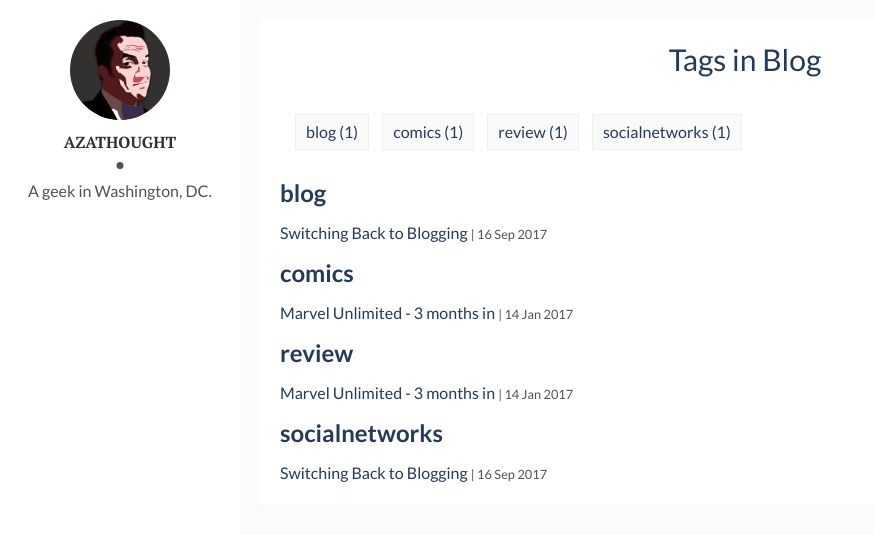
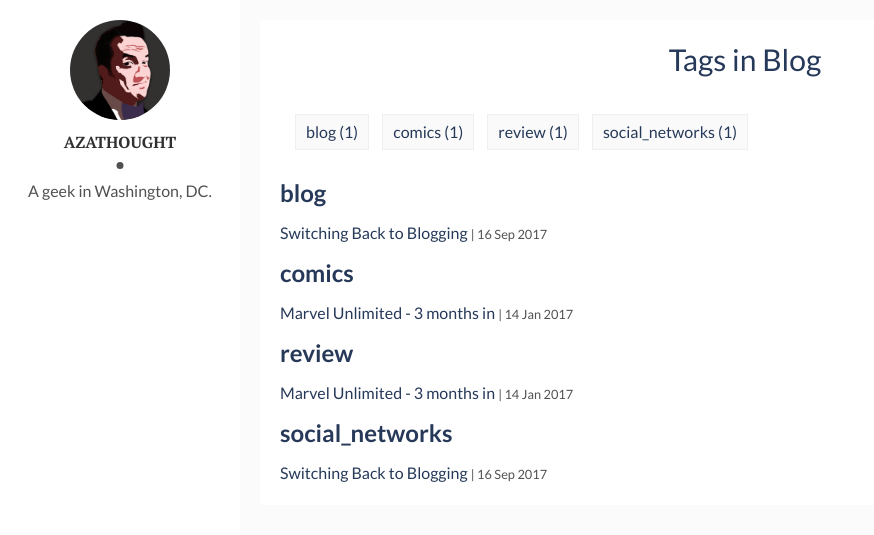
Before and after one commit to azathought/azathought.github.io, a Jekyll site: the page built from tags.html, in a window 1280 px wide. Shown: the top 535 px of the page, without its empty margins (0-874 px from the left). Built offline with Jekyll 4.4.1, drawn with Linux system fonts in a browser that asks for light colours.

Commit message:
spelling

```diff
--- a/_posts/2017-09-16-switching-back-to-blogging.markdown
+++ b/_posts/2017-09-16-switching-back-to-blogging.markdown
@@ -4,14 +4,13 @@
 date: 2017-09-16 00:00:00 -0500
 description: Restarting the blog
 img: posts/20170916-moai.jpg # Add image post (optional)
-tags: [blog, socialnetworks]
+tags: [blog, social_networks]
 published: true
 ---
 
-Unless you make a concious effort, we all have public web presence and, aside from having a work related tech blog, I've existed for the last ten years on platforms provided by large social media providers.  The encroaching impact on one's identity when self expression is gated by sharing and privacy settings of Livejournal, Twitter, Tumblr, Facbook, Instagram, and others is slow and hard to see; however, twelve years in it is noticeable.
+Unless you make a conscious effort, we all have public web presence and, aside from having a work related tech blog, I've existed for the last ten years on platforms provided by large social media providers.  The encroaching impact on one's identity when self expression is gated by sharing and privacy settings of Livejournal, Twitter, Tumblr, Facbook, Instagram, and others is slow and hard to see; however, twelve years in it is noticeable.
 
-I severely reduced my input on network sites in 2017 to take a break from the echo chamber.  This is an effort to find my voice.  Being able to be myself on the web is an extreme privilege and something pretty easy to abuse.  My goal is to adhere to the folowing here:
-
+I severely reduced my input on network sites in 2017 to take a break from the echo chamber.  This is an effort to find my voice.  Being able to be myself on the web is an extreme privilege and something pretty easy to abuse.  My goal is to adhere to the following here:
 
 * Keep it positive
 * Have pride in the things I create and share
```
